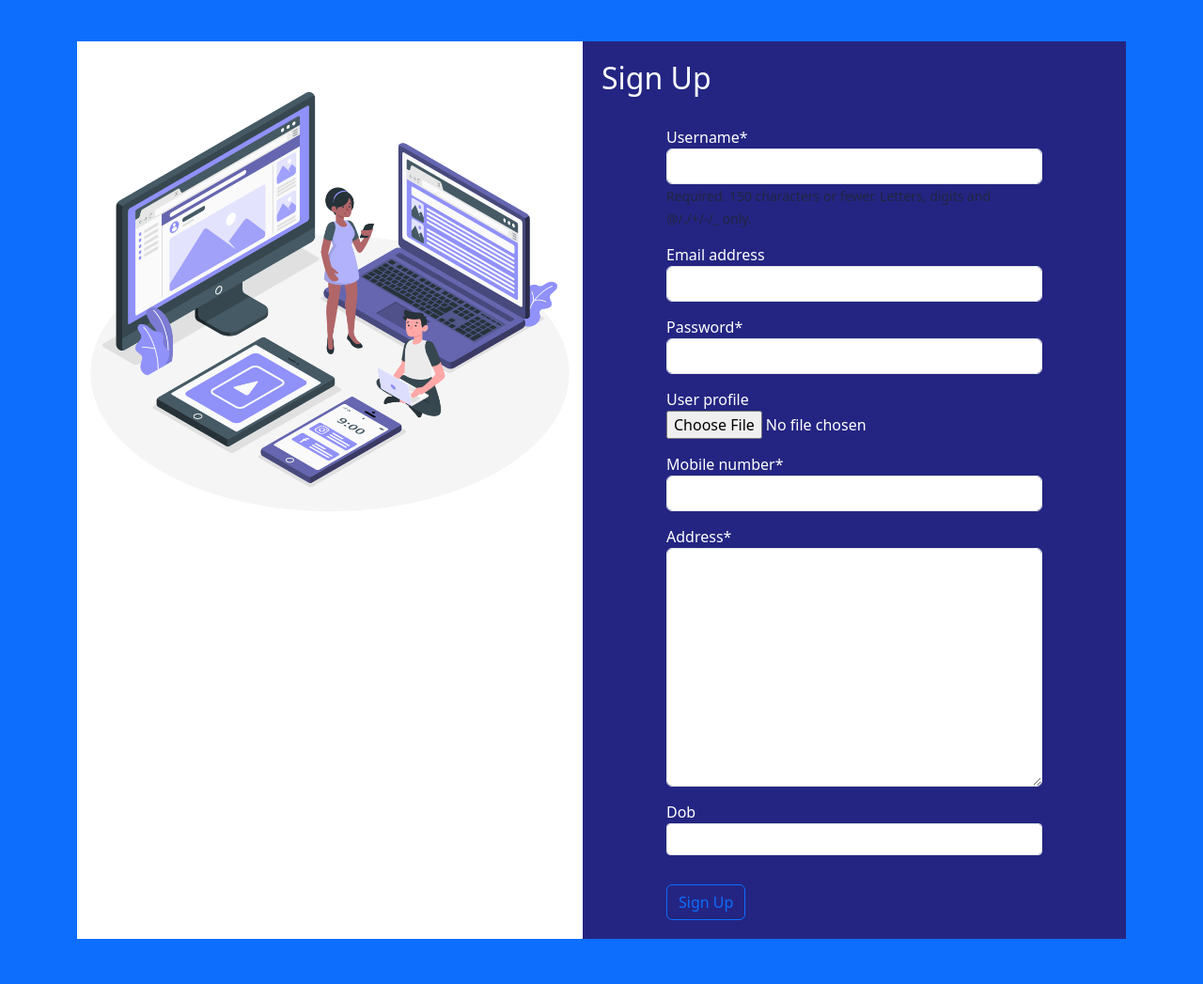
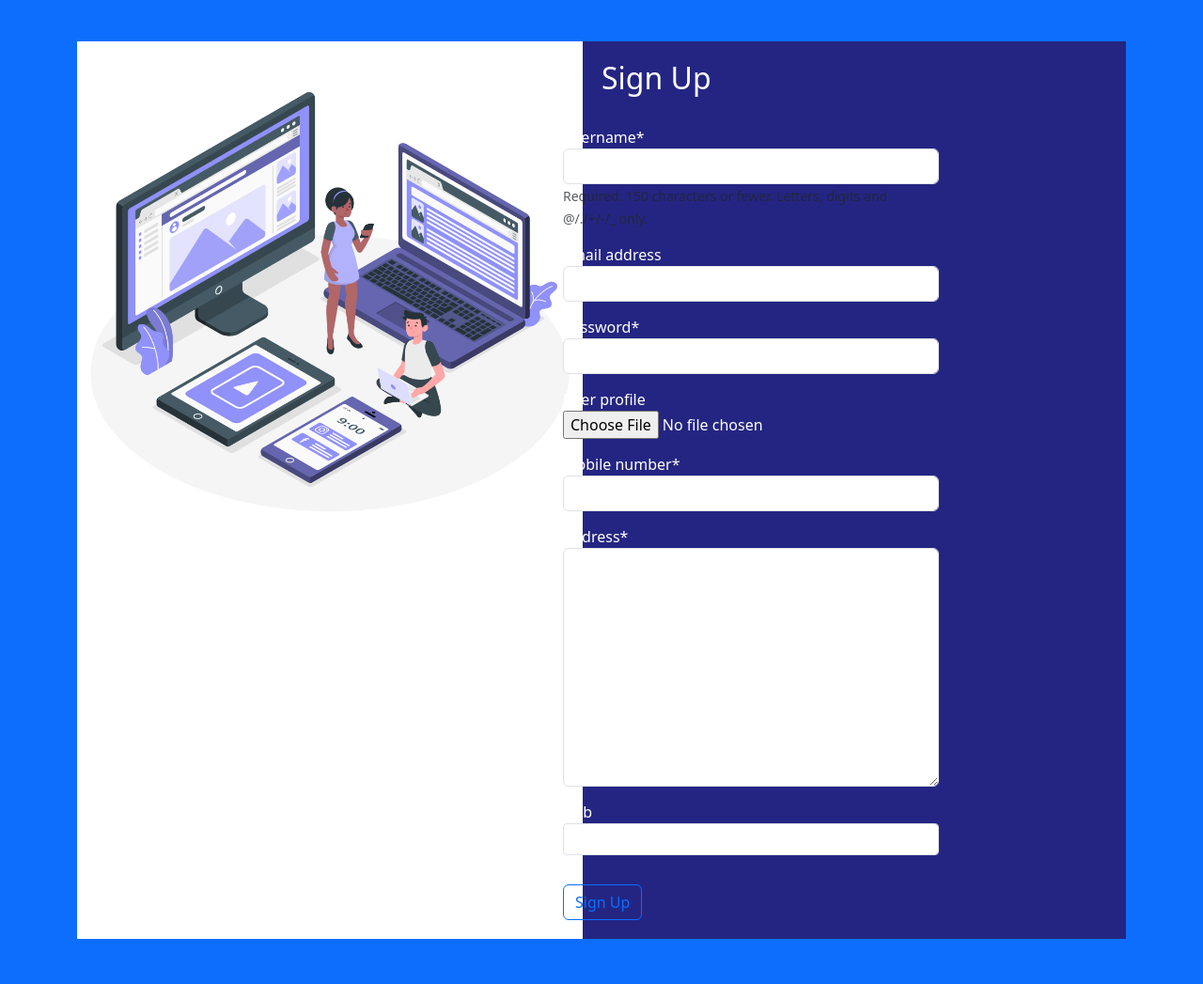
Before and after one commit to Gagandeepvjy/HRMS-gagan, a Django app: page /signup in a window 1280 px wide. Shown: the part 56-1103 px from the top of the page at 94% size. Run offline with Django 4.2, Linux system fonts and the light colour scheme; some libraries are stand-ins or nearby versions.

Commit message:
feat: Changed Sign in form

```diff
--- a/portal/templates/Registration/signup.html
+++ b/portal/templates/Registration/signup.html
@@ -86,7 +86,7 @@
         <div class="form-section">
             <h2>Sign Up</h2>
             <br>
-            <form method="post" enctype="multipart/form-data">
+            <form method="post" enctype="multipart/form-data" style="position: relative; right: 110px;">
                 {% csrf_token %}
                 {{ user_form|crispy }}
                 <button type="submit" class="btn btn-outline-primary mt-3">Sign Up</button>
```
Also changed, not shown: db.sqlite3.
